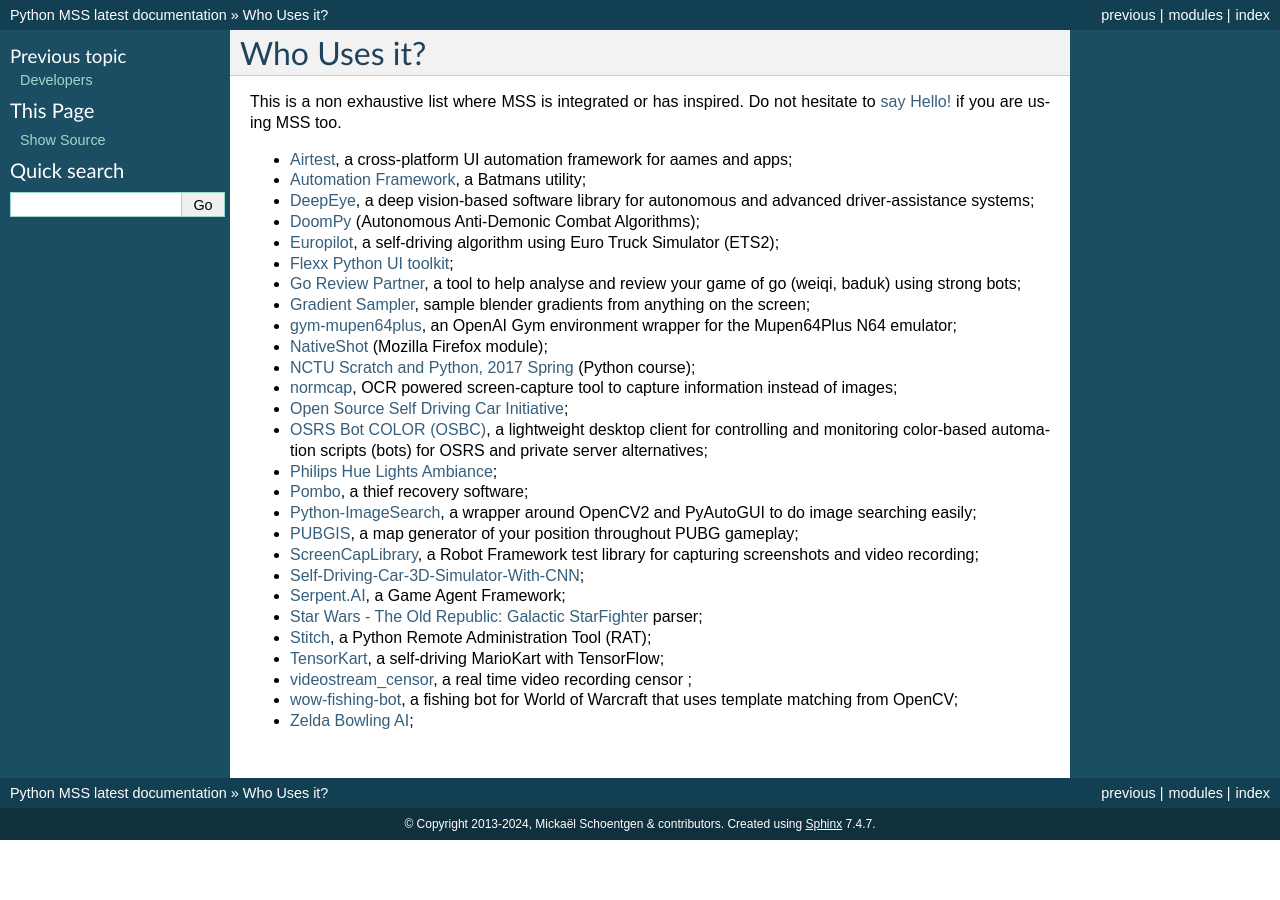
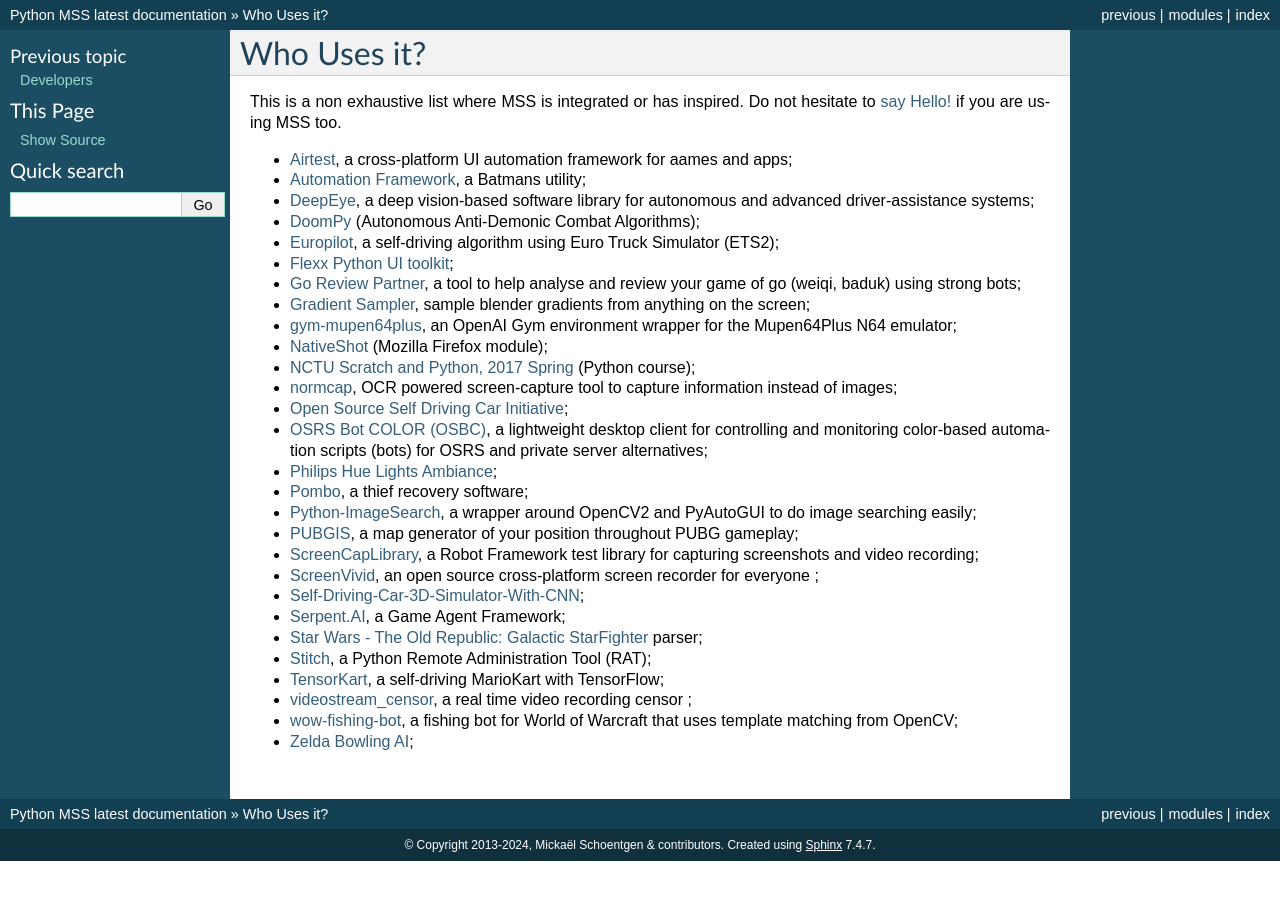
Before and after one commit to BoboTiG/python-mss, a Sphinx documentation site: the page built from docs/source/where.rst, in a window 1280 px wide. Built offline with Sphinx 7.4.7, drawn with Linux system fonts in a browser that asks for light colours.

Commit message:
docs: add ScreenVivid

```diff
--- a/docs/source/where.rst
+++ b/docs/source/where.rst
@@ -24,6 +24,7 @@ Do not hesitate to `say Hello! <https://github.com/BoboTiG/python-mss/issues>`_
 - `Python-ImageSearch <https://github.com/drov0/python-imagesearch>`_, a wrapper around OpenCV2 and PyAutoGUI to do image searching easily;
 - `PUBGIS <https://github.com/andrewzwicky/PUBGIS>`_, a map generator of your position throughout PUBG gameplay;
 - `ScreenCapLibrary <https://github.com/mihaiparvu/ScreenCapLibrary>`_, a Robot Framework test library for capturing screenshots and video recording;
+- `ScreenVivid <https://www.screenvivid.com/>`_,  an open source cross-platform screen recorder for everyone ;
 - `Self-Driving-Car-3D-Simulator-With-CNN <https://github.com/sagar448/Self-Driving-Car-3D-Simulator-With-CNN>`_;
 - `Serpent.AI <https://github.com/SerpentAI/SerpentAI>`_, a Game Agent Framework;
 - `Star Wars - The Old Republic: Galactic StarFighter <https://github.com/RedFantom/gsf-parser>`_ parser;
```
